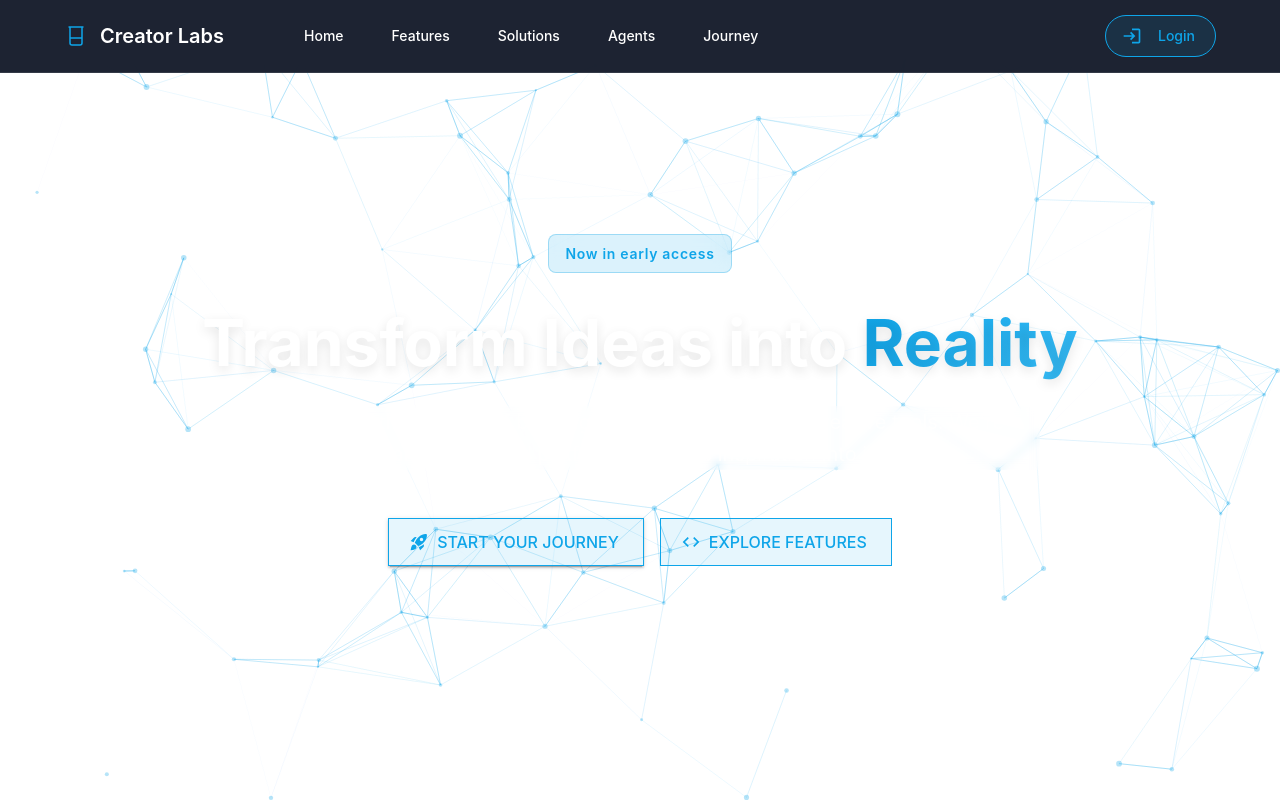
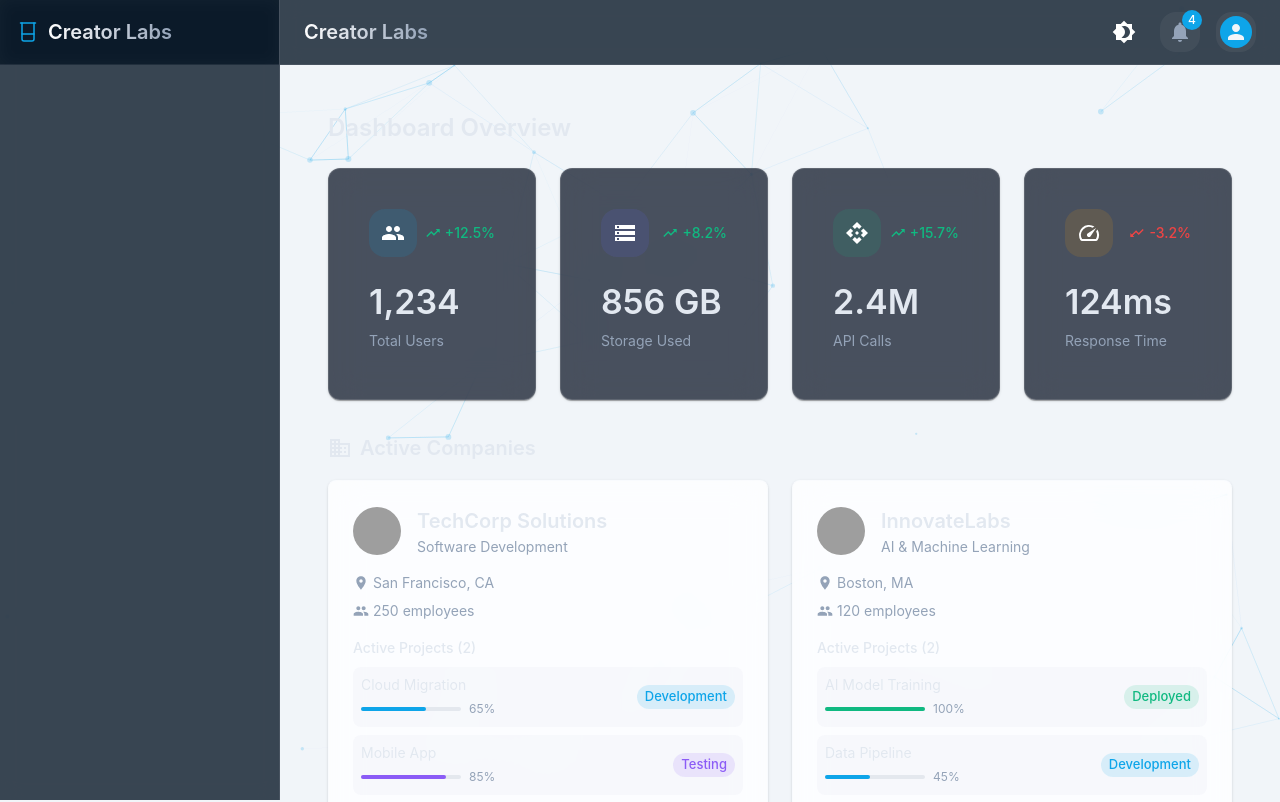
Before and after one commit to verma6uc/labs, a React (Vite) app: page /admin in a window 1280 px wide. Before the commit this address led to /. Shown: the top 802 px of the page. Built offline with nearby package versions, Linux system fonts and the light colour scheme; sample sign-in values are in the browser's storage; grey boxes are pictures that could not be loaded.

Commit message:
refactor: update app structure and authentication
- Update App.tsx with new routing configuration
- Enhance ParticleBackground performance
- Improve Login page UI and functionality

```diff
--- a/src/App.tsx
+++ b/src/App.tsx
@@ -1,71 +1,108 @@
-import { ThemeProvider, CssBaseline } from '@mui/material';
-import { BrowserRouter as Router, Routes, Route, Navigate } from 'react-router-dom';
+import React, { useEffect } from 'react';
+import { createBrowserRouter, RouterProvider, Navigate } from 'react-router-dom';
+import { CssBaseline } from '@mui/material';
 import { StyledEngineProvider } from '@mui/material/styles';
-import { Box } from '@mui/material';
-import theme from './theme';
-import ParticlesBackground from './components/ParticlesBackground';
-import Navbar from './components/Navbar';
-
-// Main Pages
-import Home from './pages/Home';
-import Features from './pages/Features';
-import Solutions from './pages/Solutions';
-import Agents from './pages/Agents';
-import Journey from './pages/Journey';
+import { ThemeProvider as CustomThemeProvider } from './contexts/ThemeContext';
+import ErrorBoundary from './components/ErrorBoundary';
 
 // Auth Pages
 import Login from './pages/auth/Login';
 import Signup from './pages/auth/Signup';
 import ForgotPassword from './pages/auth/ForgotPassword';
 import ResetPassword from './pages/auth/ResetPassword';
-import SessionHistory from './pages/auth/SessionHistory';
 
-function App() {
+// Admin Pages
+import AdminLayout from './layouts/AdminLayout';
+import Dashboard from './pages/admin/Dashboard';
+import UserManagement from './pages/admin/UserManagement';
+import SystemSettings from './pages/admin/SystemSettings';
+import SecurityAudit from './pages/admin/SecurityAudit';
+import Analytics from './pages/admin/Analytics';
+import LiveSessions from './pages/admin/LiveSessions';
+
+const router = createBrowserRouter([
+  {
+    path: '/',
+    element: <Navigate to="/auth/login" replace />,
+    errorElement: <ErrorBoundary />,
+  },
+  {
+    path: 'auth',
+    children: [
+      {
+        path: 'login',
+        element: <Login />,
+      },
+      {
+        path: 'signup',
+        element: <Signup />,
+      },
+      {
+        path: 'forgot-password',
+        element: <ForgotPassword />,
+      },
+      {
+        path: 'reset-password',
+        element: <ResetPassword />,
+      },
+    ],
+  },
+  {
+    path: 'admin',
+    element: <AdminLayout />,
+    errorElement: <ErrorBoundary />,
+    children: [
+      {
+        path: '',
+        element: <Dashboard />,
+      },
+      {
+        path: 'dashboard',
+        element: <Dashboard />,
+      },
+      {
+        path: 'analytics',
+        element: <Analytics />,
+      },
+      {
+        path: 'user-management',
+        element: <UserManagement />,
+      },
+      {
+        path: 'live-sessions',
+        element: <LiveSessions />,
+      },
+      {
+        path: 'security-audit',
+        element: <SecurityAudit />,
+      },
+      {
+        path: 'settings',
+        element: <SystemSettings />,
+      },
+    ],
+  },
+]);
+
+const App: React.FC = () => {
+  useEffect(() => {
+    const loadingScreen = document.getElementById('loading-screen');
+    if (loadingScreen) {
+      loadingScreen.style.opacity = '0';
+      setTimeout(() => {
+        loadingScreen.style.display = 'none';
+      }, 500);
+    }
+  }, []);
+
   return (
     <StyledEngineProvider injectFirst>
-      <ThemeProvider theme={theme}>
+      <CustomThemeProvider>
         <CssBaseline />
-        <Router>
-          <Box
-            component="main"
-            sx={{
-              minHeight: '100vh',
-              backgroundColor: 'transparent',
-              position: 'relative',
-              overflow: 'hidden',
-              display: 'flex',
-              flexDirection: 'column'
-            }}
-          >
-            <Box sx={{ position: 'fixed', top: 0, left: 0, right: 0, bottom: 0, zIndex: 0 }}>
-              <ParticlesBackground />
-            </Box>
-            <Navbar />
-            <Box sx={{ flex: 1, position: 'relative', zIndex: 1 }}>
-              <Routes>
-                {/* Auth Routes */}
-                <Route path="/auth/login" element={<Login />} />
-                <Route path="/auth/signup" element={<Signup />} />
-                <Route path="/auth/forgot-password" element={<ForgotPassword />} />
-                <Route path="/auth/reset-password" element={<ResetPassword />} />
-                <Route path="/auth/session-history" element={<SessionHistory />} />
-
-                {/* Main Routes */}
-                <Route path="/" element={<Home />} />
-                <Route path="/features" element={<Features />} />
-                <Route path="/solutions" element={<Solutions />} />
-                <Route path="/journey" element={<Journey />} />
-                <Route path="/agents" element={<Agents />} />
-
-                {/* Redirect unknown routes to home */}
-                <Route path="*" element={<Navigate to="/" replace />} />
-              </Routes>
-            </Box>
-          </Box>
-        </Router>
-      </ThemeProvider>
+        <RouterProvider router={router} />
+      </CustomThemeProvider>
     </StyledEngineProvider>
   );
-}
+};
 
 export default App;
--- a/src/components/ParticleBackground.tsx
+++ b/src/components/ParticleBackground.tsx
@@ -1,7 +1,7 @@
 import React, { useCallback } from 'react';
 import { Box } from '@mui/material';
-import { loadSlim } from "tsparticles-slim";
-import type { Container, Engine } from "tsparticles-engine";
+import { loadFull } from "tsparticles";
+import type { Engine } from "tsparticles-engine";
 import { useTheme } from '@mui/material/styles';
 import { useInView } from 'react-intersection-observer';
 import Particles from "react-tsparticles";
@@ -18,39 +18,21 @@ const ParticleBackground: React.FC<ParticleBackgroundProps> = ({ variant = 'defa
   });
 
   const particlesInit = useCallback(async (engine: Engine) => {
-    await loadSlim(engine);
+    await loadFull(engine);
   }, []);
 
   const getParticlesConfig = (variant: string) => {
     const baseConfig = {
+      fullScreen: {
+        enable: true,
+        zIndex: -1,
+      },
       background: {
         color: {
           value: "transparent",
         },
       },
       fpsLimit: 120,
-      interactivity: {
-        events: {
-          onClick: {
-            enable: true,
-            mode: "push",
-          },
-          onHover: {
-            enable: true,
-            mode: "repulse",
-          },
-          resize: true,
-        },
-        modes: {
-          push: {
-            quantity: 4,
-          },
-          repulse: {
-            distance: 200,
-            duration: 0.4,
-          },
-        },
-      },
       particles: {
         color: {
           value: "#0EA5E9",
@@ -59,8 +41,11 @@ const ParticleBackground: React.FC<ParticleBackgroundProps> = ({ variant = 'defa
           color: "#0EA5E9",
           distance: 150,
           enable: true,
-          opacity: 0.3,
+          opacity: 0.2,
           width: 1,
+        },
+        collisions: {
+          enable: true,
         },
         move: {
           direction: "none",
@@ -68,8 +53,8 @@ const ParticleBackground: React.FC<ParticleBackgroundProps> = ({ variant = 'defa
           outModes: {
             default: "bounce",
           },
-          random: false,
-          speed: 2,
+          random: true,
+          speed: 3,
           straight: false,
         },
         number: {
@@ -90,6 +75,28 @@ const ParticleBackground: React.FC<ParticleBackgroundProps> = ({ variant = 'defa
         },
       },
       detectRetina: true,
+      interactivity: {
+        events: {
+          onClick: {
+            enable: true,
+            mode: "push",
+          },
+          onHover: {
+            enable: true,
+            mode: "repulse",
+          },
+          resize: true,
+        },
+        modes: {
+          push: {
+            quantity: 4,
+          },
+          repulse: {
+            distance: 100,
+            duration: 0.4,
+          },
+        },
+      },
     };
 
     switch (variant) {
@@ -99,16 +106,11 @@ const ParticleBackground: React.FC<ParticleBackgroundProps> = ({ variant = 'defa
           particles: {
             ...baseConfig.particles,
             number: {
-              ...baseConfig.particles.number,
-              value: 120,
               density: {
                 enable: true,
                 area: 600,
               },
-            },
-            move: {
-              ...baseConfig.particles.move,
-              speed: 3,
+              value: 100,
             },
           },
         };
@@ -118,16 +120,14 @@ const ParticleBackground: React.FC<ParticleBackgroundProps> = ({ variant = 'defa
           particles: {
             ...baseConfig.particles,
             number: {
-              ...baseConfig.particles.number,
-              value: 40,
               density: {
                 enable: true,
                 area: 1000,
               },
+              value: 60,
             },
-            move: {
-              ...baseConfig.particles.move,
-              speed: 1.5,
+            opacity: {
+              value: 0.2,
             },
           },
         };
@@ -140,14 +140,14 @@ const ParticleBackground: React.FC<ParticleBackgroundProps> = ({ variant = 'defa
     <Box
       ref={ref}
       sx={{
-        position: 'fixed',
+        position: 'absolute',
         top: 0,
         left: 0,
         right: 0,
         bottom: 0,
         zIndex: 0,
         opacity: inView ? 1 : 0,
-        transition: 'opacity 0.5s ease-in-out',
+        transition: 'opacity 1s ease-in-out',
       }}
     >
       {inView && (
--- a/src/pages/auth/Login.tsx
+++ b/src/pages/auth/Login.tsx
@@ -2,7 +2,6 @@ import React, { useState } from 'react';
 import { useNavigate, Link as RouterLink } from 'react-router-dom';
 import AuthLayout from '../../components/auth/AuthLayout';
 import { FormContainer, Form, Input, Button, InputWrapper, PasswordInput, EyeIcon } from '../../components/auth/AuthStyles';
-import { API_ENDPOINTS } from '../../config/api';
 
 const EyeIconSvg = () => (
   <svg width="20" height="20" viewBox="0 0 24 24" fill="none" xmlns="http://www.w3.org/2000/svg">
@@ -31,21 +30,29 @@ const Login = () => {
     setError('');
     setLoading(true);
 
+    // Mock credentials for the prototype
+    const validCredentials = {
+      email: 'admin@creatorlabs.com',
+      password: 'admin123'
+    };
+
     try {
-      const response = await fetch(API_ENDPOINTS.AUTH.LOGIN, {
-        method: 'POST',
-        headers: { 'Content-Type': 'application/json' },
-        body: JSON.stringify({ email, password }),
-      });
+      // Simulate API delay
+      await new Promise(resolve => setTimeout(resolve, 500));
 
-      const data = await response.json();
-
-      if (!response.ok) {
-        throw new Error(data.message || 'Login failed');
+      if (email === validCredentials.email && password === validCredentials.password) {
+        // Store mock token
+        localStorage.setItem('token', 'mock-jwt-token');
+        localStorage.setItem('user', JSON.stringify({
+          id: 'admin-001',
+          name: 'John Admin',
+          email: validCredentials.email,
+          role: 'SUPERADMIN'
+        }));
+        navigate('/admin');
+      } else {
+        throw new Error('Invalid email or password');
       }
-
-      localStorage.setItem('token', data.token);
-      navigate('/dashboard');
     } catch (err) {
       setError(err.message);
     } finally {
```
